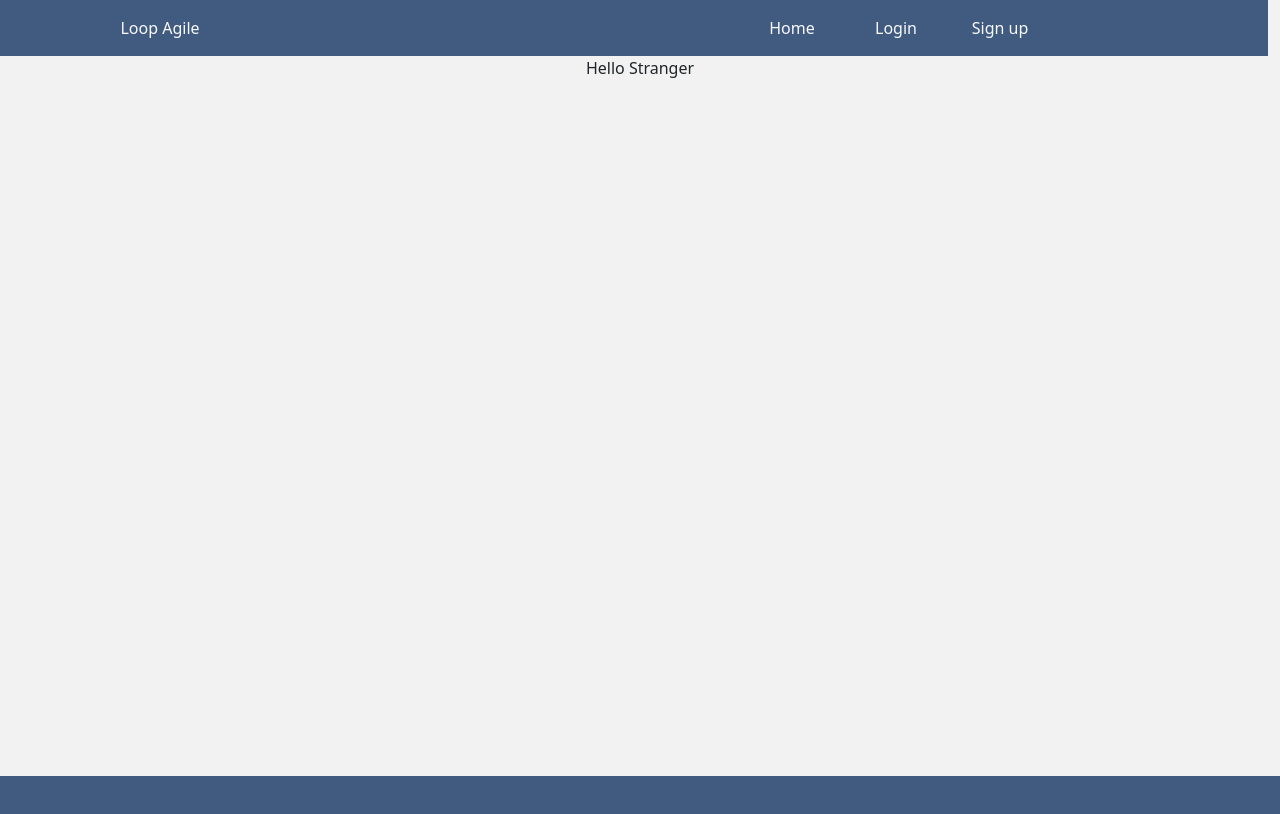
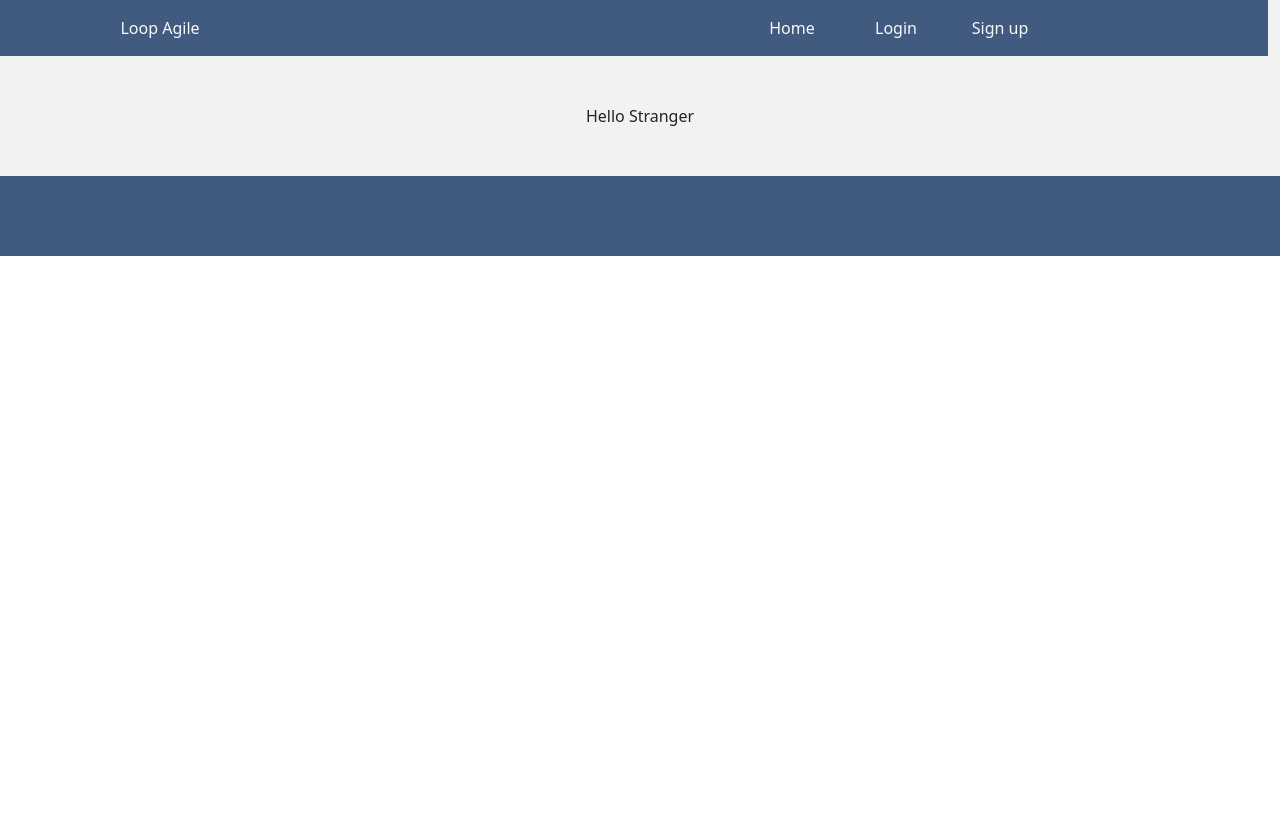
Before and after one commit to darklight81/RMIT-22-FWP, a React (Create React App) app: page / in a window 1280 px wide. Shown: the top 814 px of the page. Built offline with nearby package versions, Linux system fonts and the light colour scheme.

Commit message:
Updated style

```diff
--- a/src/App.js
+++ b/src/App.js
@@ -23,7 +23,7 @@ function App() {
     <div className="App">
         <BrowserRouter>
             <Header user={user} setUser={setUser}/>
-            <div className={`container Body`}>
+            <div className={`container Body mb-5 mt-5`}>
                 <Routing user={user} setUser={setUser}/>
             </div>
         </BrowserRouter>
--- a/src/css/App.css
+++ b/src/css/App.css
@@ -4,6 +4,5 @@
 }
 
 .Body {
-  height: 90vh;
   background-color: #F2F2F2;
 }
```
